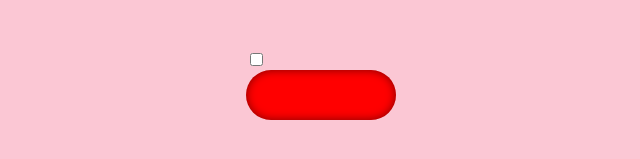
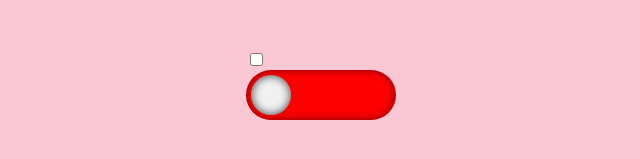
Before and after one commit to MMoronto/minicode100, a plain HTML site: page 64-GravitySwitch/index.html in a window 1280 px wide. Shown: the part 315-474 px from the top of the page, without its empty margins (319-959 px from the left). Drawn offline with Linux system fonts and the light colour scheme; a web font is replaced by a local one.

Commit message:
Update CSS

```diff
--- a/64-GravitySwitch/style.css
+++ b/64-GravitySwitch/style.css
@@ -28,7 +28,16 @@ body {
     transition: background-color 1s ease-in;
 }
 
-.checkbox label .ball {}
+.checkbox label .ball {
+	background-color: #f1f1f1;
+	border-radius: 50%;
+   	box-shadow: inset 0 0 10px rgba(0, 0, 0, 0.75);
+	position: absolute;
+	top: 5px;
+	left: 5px;
+	width: 40px;
+	height: 40px;
+}
 
 .checkbox #ckb {}
 
```
